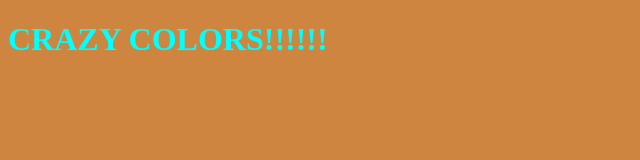
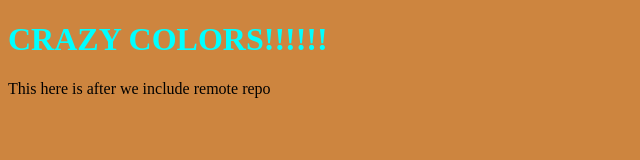
Before and after one commit to Muthie7/testrefresher, a plain HTML site: page index.html in a window 1280 px wide. Shown: the whole page, without its empty margins (0-640 px from the left). Drawn offline with Linux system fonts and the light colour scheme.

Commit message:
that new relaxing branch

```diff
--- a/index.html
+++ b/index.html
@@ -7,6 +7,8 @@
 <body>
 	<h1>CRAZY COLORS!!!!!!</h1>
 
+	<p>This here is after we include remote repo</p>
+
 	<script type="text/javascript" src="app.js"></script>
 </body>
 </html>
```
